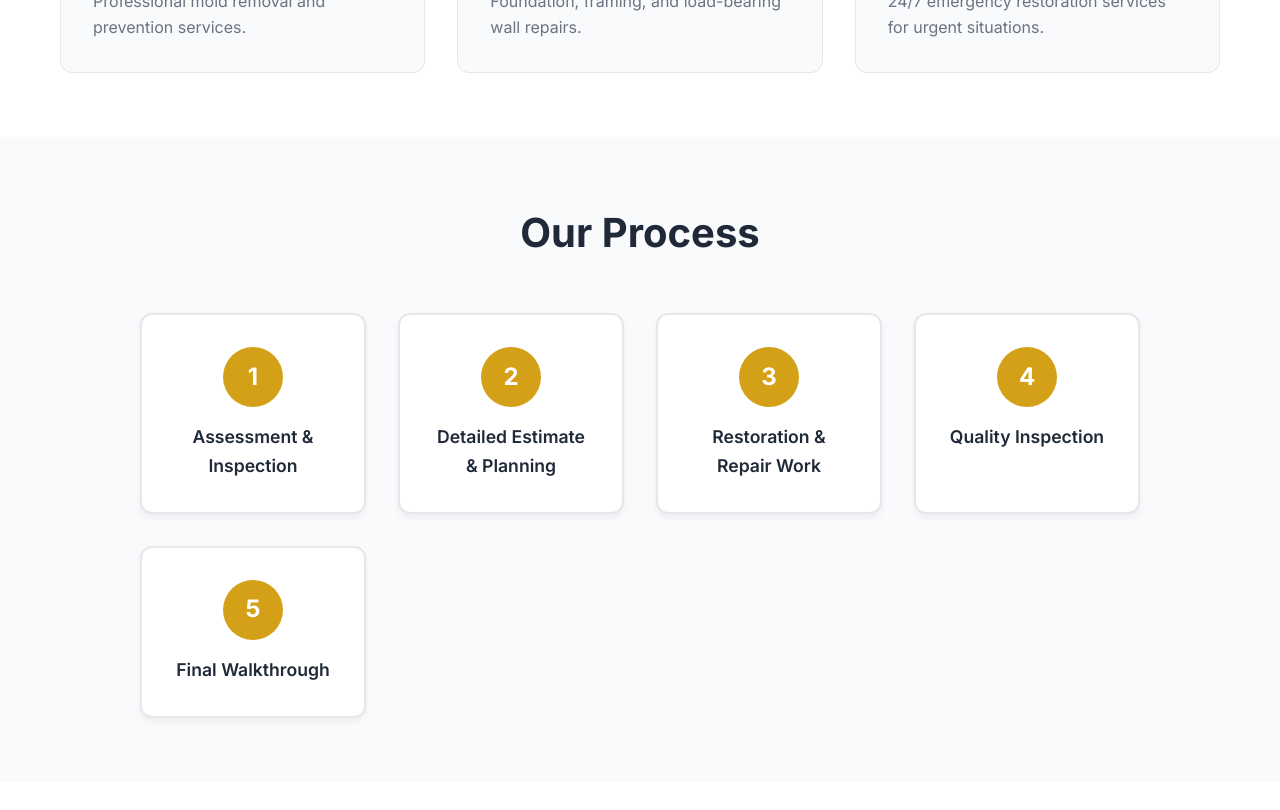
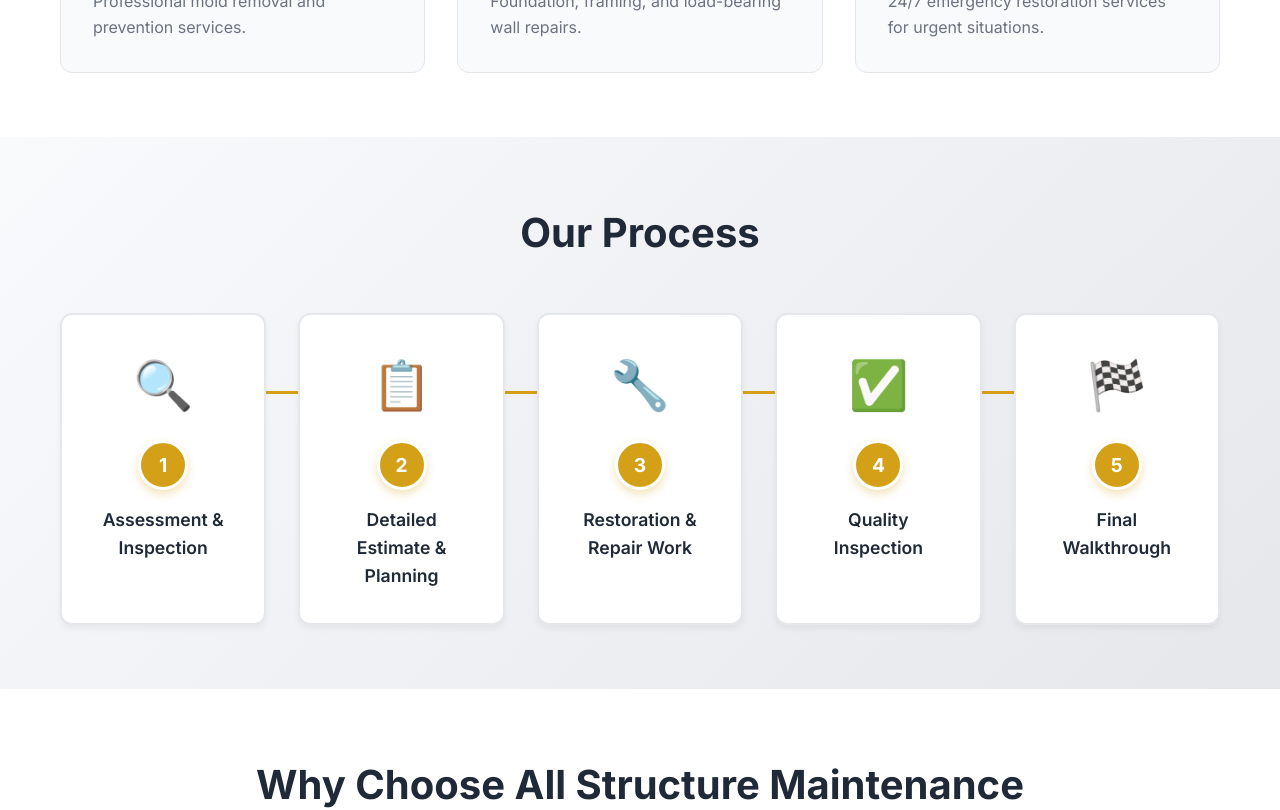
Before and after one commit to monkeydluthy/all-structure, a React (Vite) app: page /services/tile in a window 1280 px wide. Shown: the part 1520-2330 px from the top of the page. Built offline with nearby package versions, Linux system fonts and the light colour scheme.

Commit message:
Improve service process section with icons and better layout

```diff
--- a/src/App.jsx
+++ b/src/App.jsx
@@ -8,7 +8,7 @@ import ServicePage from './pages/ServicePage';
 
 function App() {
   return (
-    <div>
+    <div className="App">
       <Header />
       <Routes>
         <Route path="/" element={<Home />} />
--- a/src/index.css
+++ b/src/index.css
@@ -866,7 +866,7 @@ body {
 
 .service-process {
   padding: 4rem 0;
-  background: #f8fafc;
+  background: linear-gradient(135deg, #f8fafc 0%, #e5e7eb 100%);
 }
 
 .service-process h2 {
@@ -878,10 +878,22 @@ body {
 
 .process-steps {
   display: grid;
-  grid-template-columns: repeat(auto-fit, minmax(200px, 1fr));
+  grid-template-columns: repeat(5, 1fr);
   gap: 2rem;
-  max-width: 1000px;
+  max-width: 1200px;
   margin: 0 auto;
+  position: relative;
+}
+
+.process-steps::before {
+  content: '';
+  position: absolute;
+  top: 25%;
+  left: 10%;
+  right: 10%;
+  height: 3px;
+  background: linear-gradient(to right, #d4a017 0%, #d4a017 100%);
+  z-index: 0;
 }
 
 .process-step {
@@ -893,6 +905,7 @@ body {
   border: 2px solid #e5e7eb;
   transition: all 0.3s ease;
   position: relative;
+  z-index: 1;
 }
 
 .process-step:hover {
@@ -901,18 +914,26 @@ body {
   box-shadow: 0 10px 25px rgba(212, 160, 23, 0.2);
 }
 
+.process-icon {
+  font-size: 3rem;
+  margin-bottom: 1rem;
+  display: block;
+}
+
 .process-number {
-  width: 60px;
-  height: 60px;
+  width: 50px;
+  height: 50px;
   background: #d4a017;
   color: white;
   border-radius: 50%;
   display: flex;
   align-items: center;
   justify-content: center;
-  font-size: 1.5rem;
+  font-size: 1.2rem;
   font-weight: 700;
   margin: 0 auto 1rem;
+  border: 3px solid white;
+  box-shadow: 0 4px 8px rgba(212, 160, 23, 0.3);
 }
 
 .process-text {
@@ -1591,6 +1612,11 @@ body {
 
   .process-steps {
     max-width: 100%;
+    grid-template-columns: 1fr;
+  }
+
+  .process-steps::before {
+    display: none;
   }
 
   .benefits-grid {
--- a/src/pages/ServicePage.jsx
+++ b/src/pages/ServicePage.jsx
@@ -40,11 +40,11 @@ const ServicePage = () => {
         },
       ],
       process: [
-        'Assessment & Inspection',
-        'Detailed Estimate & Planning',
-        'Restoration & Repair Work',
-        'Quality Inspection',
-        'Final Walkthrough',
+        { text: 'Assessment & Inspection', icon: '🔍' },
+        { text: 'Detailed Estimate & Planning', icon: '📋' },
+        { text: 'Restoration & Repair Work', icon: '🔧' },
+        { text: 'Quality Inspection', icon: '✅' },
+        { text: 'Final Walkthrough', icon: '🏁' },
       ],
       benefits: [
         'Fully Licensed & Insured',
@@ -87,11 +87,11 @@ const ServicePage = () => {
         },
       ],
       process: [
-        'Design Consultation',
-        'Detailed Planning & Permits',
-        'Material Selection',
-        'Professional Installation',
-        'Final Inspection & Delivery',
+        { text: 'Design Consultation', icon: '📐' },
+        { text: 'Detailed Planning & Permits', icon: '📝' },
+        { text: 'Material Selection', icon: '🎨' },
+        { text: 'Professional Installation', icon: '🔨' },
+        { text: 'Final Inspection & Delivery', icon: '🎉' },
       ],
       benefits: [
         'Custom Design Options',
@@ -134,11 +134,11 @@ const ServicePage = () => {
         },
       ],
       process: [
-        'Inspection & Assessment',
-        'Detailed Estimate',
-        'Material Selection',
-        'Professional Installation',
-        'Final Inspection & Warranty',
+        { text: 'Inspection & Assessment', icon: '🔎' },
+        { text: 'Detailed Estimate', icon: '💰' },
+        { text: 'Material Selection', icon: '🏠' },
+        { text: 'Professional Installation', icon: '⚙️' },
+        { text: 'Final Inspection & Warranty', icon: '🛡️' },
       ],
       benefits: [
         'Licensed Roofing Contractors',
@@ -181,11 +181,11 @@ const ServicePage = () => {
         },
       ],
       process: [
-        'Color Consultation',
-        'Surface Preparation',
-        'Professional Application',
-        'Quality Inspection',
-        'Final Touch-ups',
+        { text: 'Color Consultation', icon: '🎨' },
+        { text: 'Surface Preparation', icon: '🧹' },
+        { text: 'Professional Application', icon: '🖌️' },
+        { text: 'Quality Inspection', icon: '👁️' },
+        { text: 'Final Touch-ups', icon: '✨' },
       ],
       benefits: [
         'Premium Paint Brands',
@@ -228,11 +228,11 @@ const ServicePage = () => {
         },
       ],
       process: [
-        'Design Consultation',
-        'Material Selection',
-        'Surface Preparation',
-        'Precision Installation',
-        'Grouting & Sealing',
+        { text: 'Design Consultation', icon: '🎯' },
+        { text: 'Material Selection', icon: '🔲' },
+        { text: 'Surface Preparation', icon: '📏' },
+        { text: 'Precision Installation', icon: '🔧' },
+        { text: 'Grouting & Sealing', icon: '💎' },
       ],
       benefits: [
         'Expert Craftsmanship',
@@ -275,11 +275,11 @@ const ServicePage = () => {
         },
       ],
       process: [
-        'Property Assessment',
-        'Maintenance Plan Creation',
-        'Scheduled Service Visits',
-        'Quality Inspections',
-        'Ongoing Support',
+        { text: 'Property Assessment', icon: '🔍' },
+        { text: 'Maintenance Plan Creation', icon: '📋' },
+        { text: 'Scheduled Service Visits', icon: '📅' },
+        { text: 'Quality Inspections', icon: '✅' },
+        { text: 'Ongoing Support', icon: '🔄' },
       ],
       benefits: [
         'Prevent Major Repairs',
@@ -341,8 +341,9 @@ const ServicePage = () => {
           <div className="process-steps">
             {service.process.map((step, index) => (
               <div key={index} className="process-step">
+                <div className="process-icon">{step.icon}</div>
                 <div className="process-number">{index + 1}</div>
-                <div className="process-text">{step}</div>
+                <div className="process-text">{step.text}</div>
               </div>
             ))}
           </div>
```
